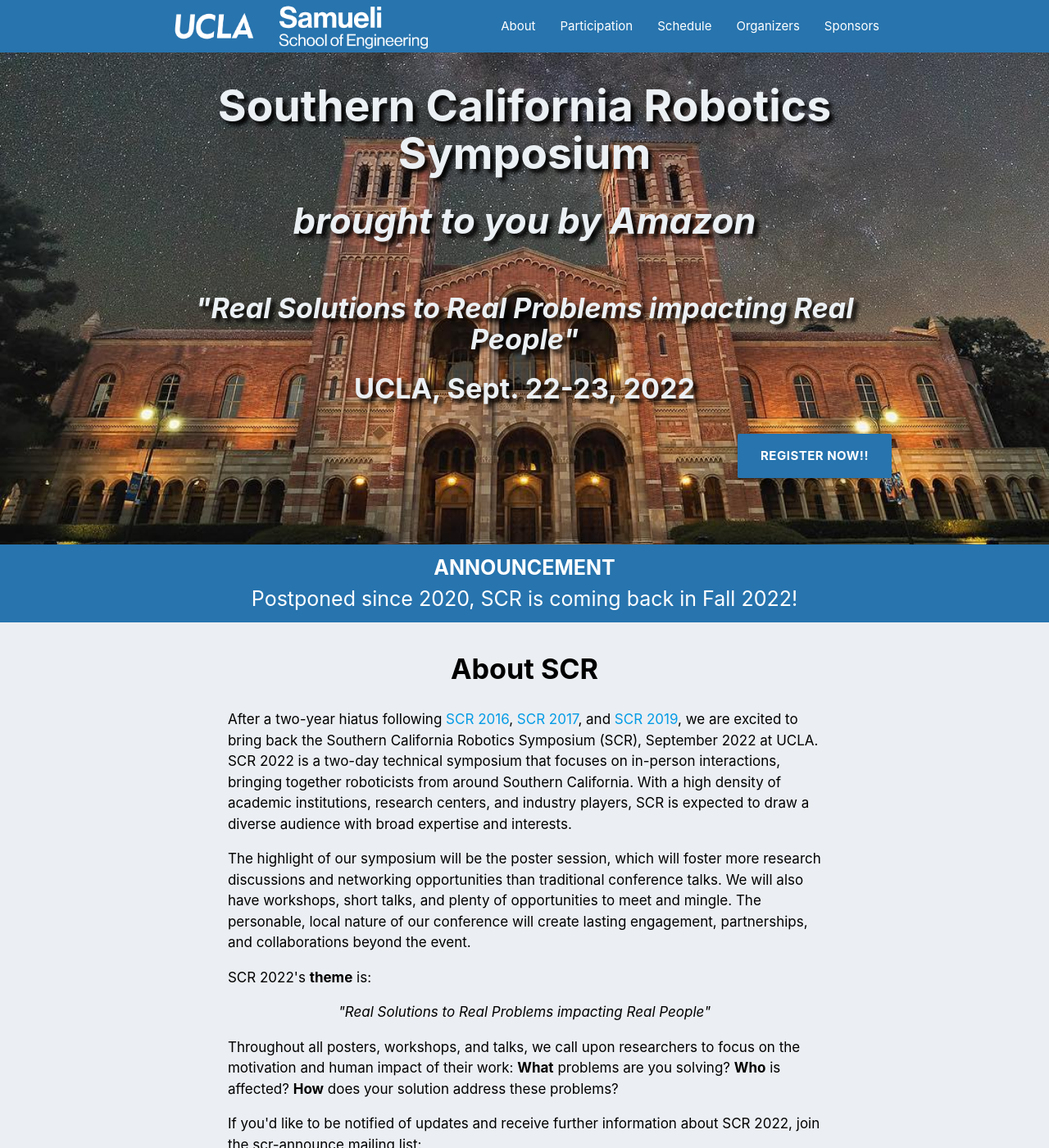
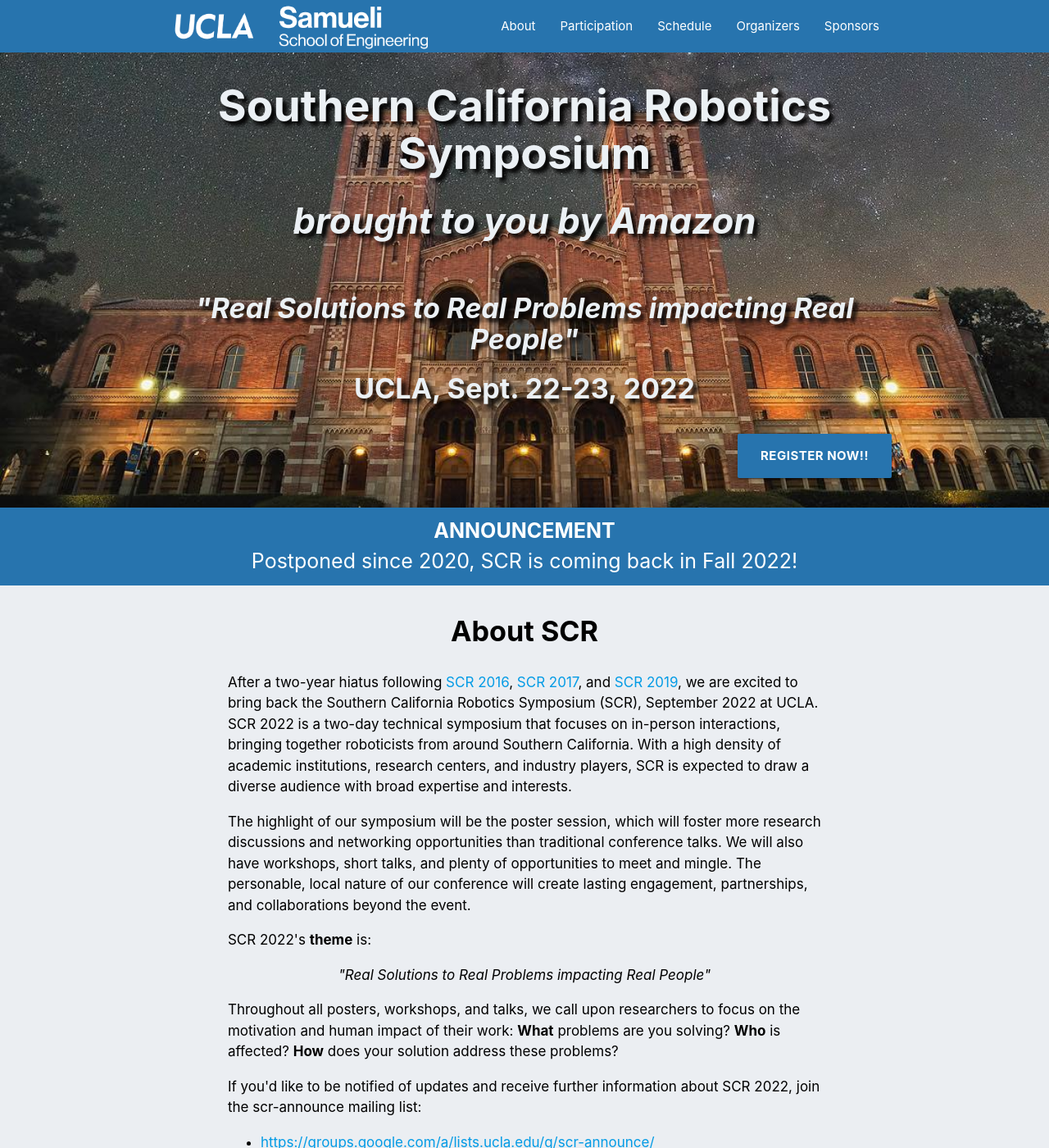
Before and after one commit to scr2022/scr2022.github.io, a Jekyll site: the page built from index.html, in a window 1280 px wide and 1400 px high. Shown: the whole window at 82% size. Built offline with Jekyll 4.4.1, drawn with Linux system fonts in a browser that asks for light colours.

Commit message:
tweaking banner height

```diff
--- a/_includes/banner.html
+++ b/_includes/banner.html
@@ -8,6 +8,6 @@
           <h4 class="center-align banner-subheading">UCLA, Sept. 22-23, 2022</h4>
           <br/>
           <a href="{{site.registration-page}}" class="btn-large" style="font-weight:bold; background-color: {{site.color.primary-dark}}">Register Now!!</a>
-          <br/>
+          <h2 class="center-align banner-subheading"></h2>
         </div>
       </div>
--- a/_layouts/style.css
+++ b/_layouts/style.css
@@ -15,7 +15,7 @@
 
 .banner{
   max-width:100%;
-  height: 600px;
+  height: auto;
   margin: auto;
   overflow: auto;
   background-image: url({{site.background-image}});
```
